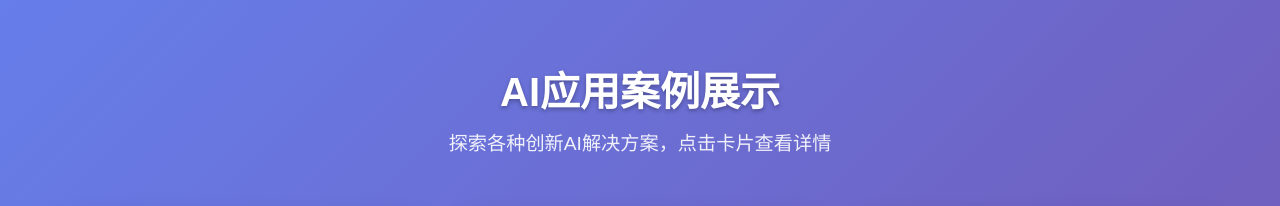
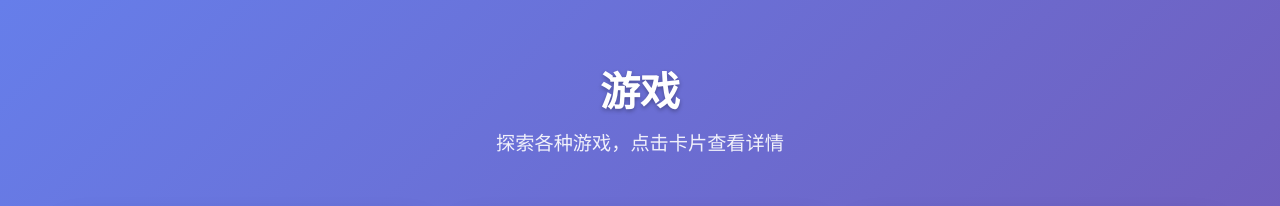
Before and after one commit to QGL78/2, a plain HTML site: page index.html in a window 1280 px wide. Shown: the top 206 px of the page. Drawn offline with Linux system fonts and the light colour scheme.

Commit message:
Update index.html

```diff
--- a/index.html
+++ b/index.html
@@ -113,8 +113,8 @@
 </head>
 <body>
     <div class="header">
-        <h1>AI应用案例展示</h1>
-        <p>探索各种创新AI解决方案，点击卡片查看详情</p>
+        <h1>游戏</h1>
+        <p>探索各种游戏，点击卡片查看详情</p>
     </div>
 
     <div class="cards-container">
```
